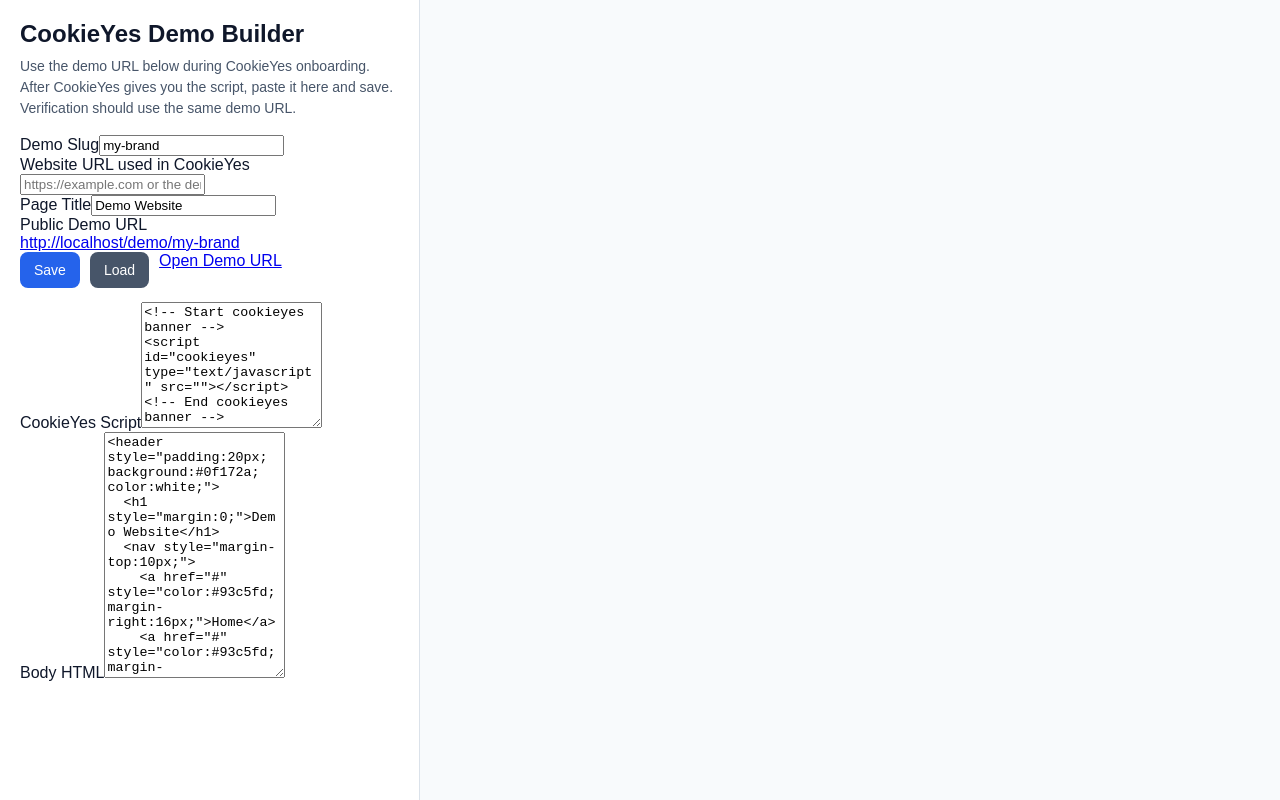
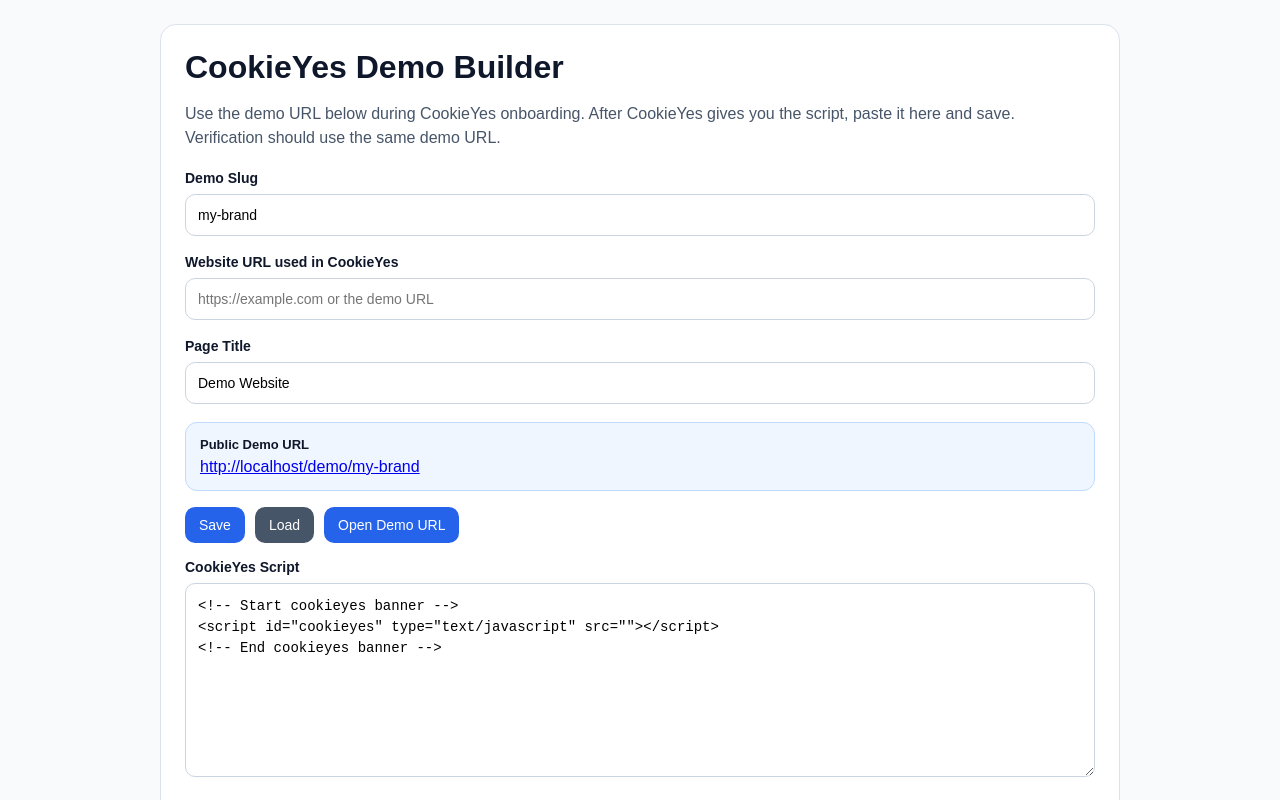
Before and after one commit to esenopetra/inlinescriptinjector, a React (Vite) app: page / in a window 1280 px wide. Shown: the top 800 px of the page. Built offline with nearby package versions, Linux system fonts and the light colour scheme.

Commit message:
Update index.css

```diff
--- a/src/index.css
+++ b/src/index.css
@@ -10,48 +10,88 @@
 }
 
 .app-shell {
-  display: grid;
-  grid-template-columns: 420px 1fr;
   min-height: 100vh;
+  display: flex;
+  justify-content: center;
+  padding: 24px;
 }
 
 .editor-panel {
-  padding: 20px;
-  border-right: 1px solid #dbe2ea;
-  background: #ffffff;
-  overflow: auto;
-}
-
-.preview-panel {
-  padding: 20px;
+  width: 100%;
+  max-width: 960px;
+  background: #fff;
+  border: 1px solid #dbe2ea;
+  border-radius: 16px;
+  padding: 24px;
 }
 
 h1 {
-  margin: 0 0 8px;
-  font-size: 24px;
+  margin-top: 0;
+  margin-bottom: 8px;
 }
 
 .subtitle {
-  margin: 0 0 16px;
   color: #475569;
+  line-height: 1.5;
+  margin-bottom: 20px;
+}
+
+.field {
+  margin-bottom: 18px;
+}
+
+.field label {
+  display: block;
+  margin-bottom: 8px;
+  font-weight: 700;
   font-size: 14px;
+}
+
+.field input,
+.field textarea {
+  width: 100%;
+  border: 1px solid #cbd5e1;
+  border-radius: 10px;
+  padding: 12px;
+  font-size: 14px;
+}
+
+.field textarea {
+  font-family: monospace;
   line-height: 1.5;
+  resize: vertical;
+}
+
+.demo-url-box {
+  background: #eff6ff;
+  border: 1px solid #bfdbfe;
+  padding: 14px;
+  border-radius: 12px;
+  margin-bottom: 16px;
+}
+
+.demo-label {
+  font-size: 13px;
+  font-weight: 700;
+  margin-bottom: 6px;
 }
 
 .button-row {
   display: flex;
   gap: 10px;
-  margin-bottom: 14px;
   flex-wrap: wrap;
+  margin-bottom: 16px;
 }
 
-button {
+button,
+.link-button {
   border: none;
-  border-radius: 8px;
+  border-radius: 10px;
+  padding: 10px 14px;
   background: #2563eb;
-  color: #ffffff;
-  padding: 10px 14px;
+  color: #fff;
   cursor: pointer;
+  text-decoration: none;
   font-size: 14px;
 }
 
@@ -59,66 +99,8 @@
   background: #475569;
 }
 
-button.danger {
-  background: #dc2626;
-}
-
 .message {
-  margin-bottom: 14px;
+  margin-bottom: 16px;
   color: #166534;
   font-weight: 700;
-  font-size: 14px;
 }
-
-.editor-label {
-  display: block;
-  margin: 16px 0 8px;
-  font-weight: 700;
-  font-size: 14px;
-}
-
-.code-editor {
-  width: 100%;
-  min-height: 240px;
-  resize: vertical;
-  border: 1px solid #cbd5e1;
-  border-radius: 10px;
-  padding: 12px;
-  font-family: monospace;
-  font-size: 13px;
-  line-height: 1.5;
-  background: #0f172a;
-  color: #e2e8f0;
-}
-
-.preview-header h2 {
-  margin: 0 0 8px;
-}
-
-.preview-header p {
-  margin: 0 0 16px;
-  color: #475569;
-}
-
-.preview-frame {
-  width: 100%;
-  height: calc(100vh - 100px);
-  border: 1px solid #cbd5e1;
-  border-radius: 12px;
-  background: #ffffff;
-}
-
-@media (max-width: 960px) {
-  .app-shell {
-    grid-template-columns: 1fr;
-  }
-
-  .editor-panel {
-    border-right: none;
-    border-bottom: 1px solid #dbe2ea;
-  }
-
-  .preview-frame {
-    height: 700px;
-  }
-}
```
